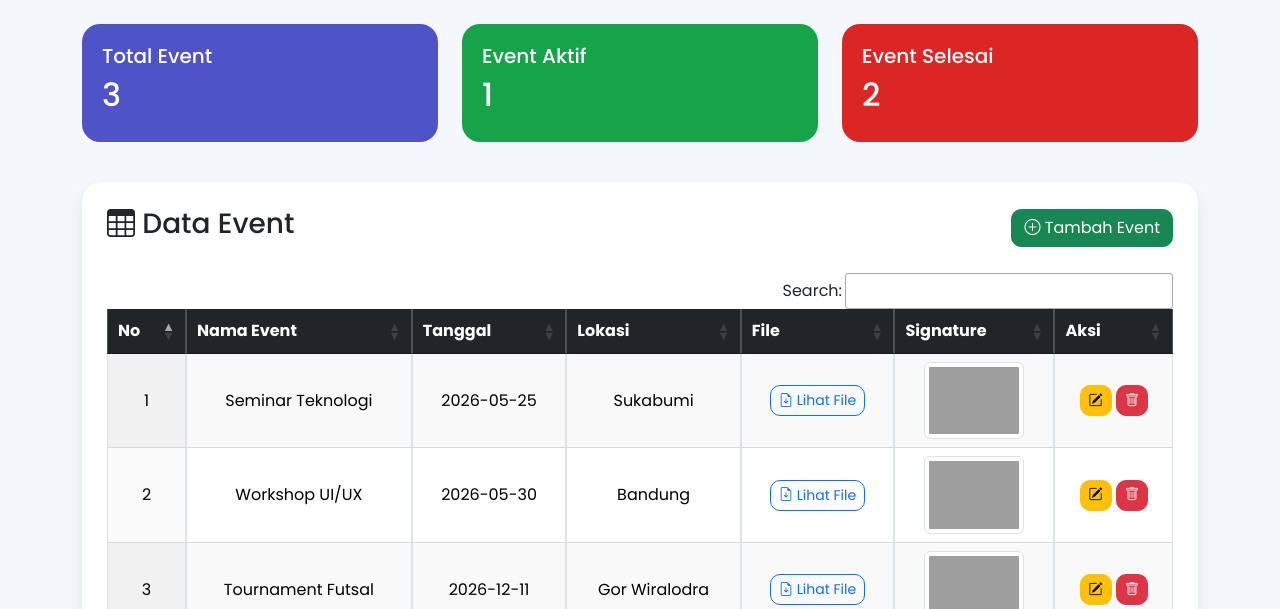
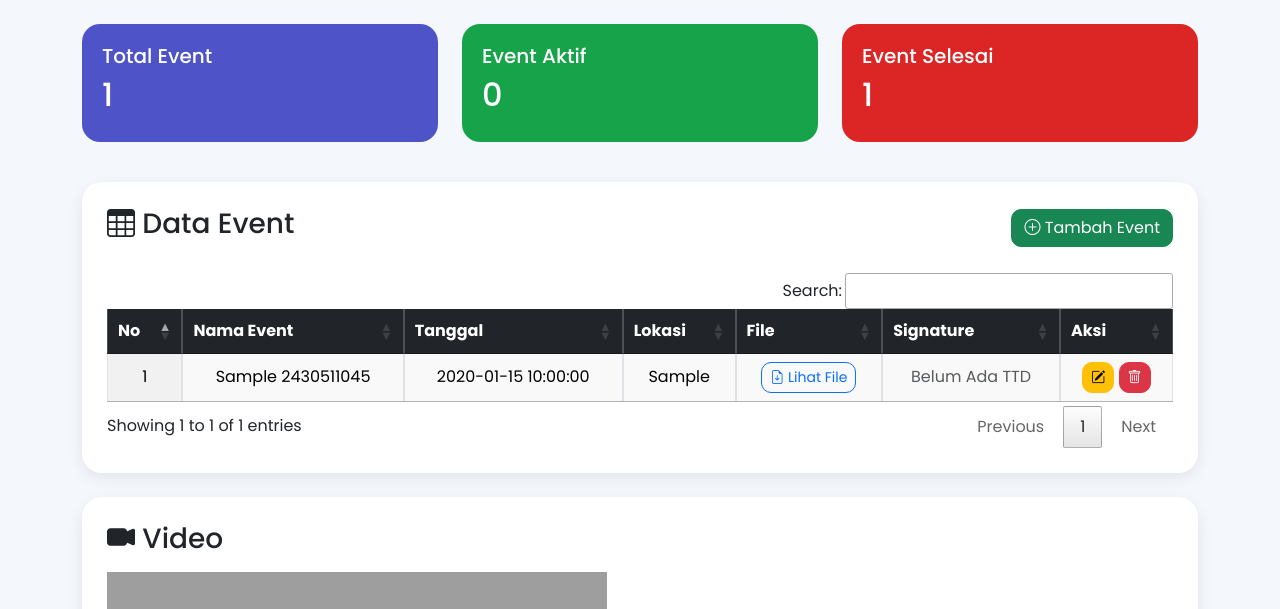
Before and after one commit to fanyananta-ui/manajemen_event, a PHP site: page /index.php in a window 1280 px wide. Shown: the part 56-665 px from the top of the page. Run offline with PHP 8.4, Linux system fonts and the light colour scheme; a user stored in the database is signed in; data comes from the database, SQL or seed files in the repository; tables that the repository leaves empty or names only in its code hold one stand-in row (values such as "Sample post"); some libraries are stand-ins or nearby versions; grey boxes are pictures that could not be loaded.

Commit message:
index.php

```diff
--- a/manajemen_event/index.php
+++ b/manajemen_event/index.php
@@ -32,7 +32,7 @@ if ($_SERVER['REQUEST_METHOD'] === 'POST' && isset($_POST['nama_event']) && !iss
         move_uploaded_file($_FILES['file_event']['tmp_name'], 'uploads/' . $namaFile);
     }
 
-    $query = "INSERT INTO event (nama_event, tanggal_event, lokasi, file_event, signature)
+    $query = "INSERT INTO event_fany_2430511045 (nama_event, tanggal_event, lokasi, file_event, signature)
               VALUES ('$nama', '$tanggal', '$lokasi', '$namaFile', '$signature_base64')";
     if (mysqli_query($conn, $query)) {
         echo 'sukses';
@@ -58,7 +58,7 @@ if (isset($_POST['action']) && $_POST['action'] == 'edit_event') {
         }
         if (move_uploaded_file($_FILES['file_event']['tmp_name'], 'uploads/' . $namaFile)) {
             // Hapus file lama secara fisik dari server agar hemat penyimpanan
-            $old_file_query = mysqli_query($conn, "SELECT file_event FROM event WHERE id = $id");
+            $old_file_query = mysqli_query($conn, "SELECT file_event_fany_2430511045 FROM event_fany_2430511045 WHERE id = $id");
             if ($old_row = mysqli_fetch_assoc($old_file_query)) {
                 $old_file = 'uploads/' . $old_row['file_event'];
                 if ($old_row['file_event'] != 'Tidak Ada File' && file_exists($old_file)) {
@@ -76,7 +76,7 @@ if (isset($_POST['action']) && $_POST['action'] == 'edit_event') {
         $signature_update_sql = ", signature='$signature_base64'";
     }
 
-    $query = "UPDATE event SET nama_event='$nama', tanggal_event='$tanggal', lokasi='$lokasi' $file_update_sql $signature_update_sql WHERE id = $id";
+    $query = "UPDATE event_fany_2430511045 SET nama_event='$nama', tanggal_event='$tanggal', lokasi='$lokasi' $file_update_sql $signature_update_sql WHERE id = $id";
     if (mysqli_query($conn, $query)) {
         echo 'sukses';
     } else {
@@ -90,7 +90,7 @@ if (isset($_POST['action']) && $_POST['action'] == 'delete_event') {
     $id = intval($_POST['id']);
 
     // Ambil info nama berkas untuk dihapus dari penyimpanan lokal sebelum row dihilangkan
-    $file_query = mysqli_query($conn, "SELECT file_event FROM event WHERE id = $id");
+    $file_query = mysqli_query($conn, "SELECT file_event_fany_2430511045 FROM event_fany_2430511045 WHERE id = $id");
     if ($row = mysqli_fetch_assoc($file_query)) {
         $file = "uploads/" . $row['file_event'];
         if ($row['file_event'] != 'Tidak Ada File' && file_exists($file)) {
@@ -98,7 +98,7 @@ if (isset($_POST['action']) && $_POST['action'] == 'delete_event') {
         }
     }
 
-    $query = "DELETE FROM event WHERE id = $id";
+    $query = "DELETE FROM event_fany_2430511045 WHERE id = $id";
     if (mysqli_query($conn, $query)) {
         echo 'sukses';
     } else {
@@ -108,13 +108,13 @@ if (isset($_POST['action']) && $_POST['action'] == 'delete_event') {
 }
 
 // QUERY UTK DATA KARTU STATISTIK DASHBOARD REALTIME
-$q_total = mysqli_query($conn, "SELECT COUNT(*) as total FROM event");
+$q_total = mysqli_query($conn, "SELECT COUNT(*) as total FROM event_fany_2430511045");
 $r_total = mysqli_fetch_assoc($q_total)['total'] ?? 0;
 
-$q_aktif = mysqli_query($conn, "SELECT COUNT(*) as aktif FROM event WHERE tanggal_event >= CURDATE()");
+$q_aktif = mysqli_query($conn, "SELECT COUNT(*) as aktif FROM event_fany_2430511045 WHERE tanggal_event >= CURDATE()");
 $r_aktif = mysqli_fetch_assoc($q_aktif)['aktif'] ?? 0;
 
-$q_selesai = mysqli_query($conn, "SELECT COUNT(*) as selesai FROM event WHERE tanggal_event < CURDATE()");
+$q_selesai = mysqli_query($conn, "SELECT COUNT(*) as selesai FROM event_fany_2430511045 WHERE tanggal_event < CURDATE()");
 $r_selesai = mysqli_fetch_assoc($q_selesai)['selesai'] ?? 0;
 
 // Cek apakah user sudah login atau belum untuk menentukan tampilan awal HTML
@@ -228,7 +228,7 @@ $sudah_login = (isset($_SESSION['is_logged_in']) && $_SESSION['is_logged_in'] ==
                 <tbody>
                 <?php
                 $no = 1;
-                $data = mysqli_query($conn, "SELECT * FROM event ORDER BY id ASC");
+                $data = mysqli_query($conn, "SELECT * FROM event_fany_2430511045 ORDER BY id ASC");
                 while($row = mysqli_fetch_assoc($data)){
                 ?>
                 <tr>
@@ -261,7 +261,9 @@ $sudah_login = (isset($_SESSION['is_logged_in']) && $_SESSION['is_logged_in'] ==
                                 data-signature="<?= $row['signature']; ?>">
                             <i class="bi bi-pencil-square"></i>
                         </button>
-                        <button class="btn btn-danger btn-sm" onclick="hapusData(this, <?= $row['id']; ?>)"><i class="bi bi-trash"></i></button>
+                       <a href="#" class="btn btn-danger btn-sm" onclick="hapusData(this, <?= $row['id']; ?>)">
+                            <i class="bi bi-trash"></i>
+                        </a>
                     </td>
                 </tr>
                 <?php } ?>
@@ -418,7 +420,7 @@ $sudah_login = (isset($_SESSION['is_logged_in']) && $_SESSION['is_logged_in'] ==
         });
     }
 
-    // CRUD: Delete
+    // CRUD: Delete - Versi Baru yang Stabil
 function hapusData(button, id){
     Swal.fire({
         title: 'Apakah anda yakin?',
@@ -430,11 +432,8 @@ $sudah_login = (isset($_SESSION['is_logged_in']) && $_SESSION['is_logged_in'] ==
         confirmButtonText: 'Ya, Hapus!'
     }).then((result) => {
         if (result.isConfirmed) {
-                $.post('', { action: 'delete_event', id: id }, function(response){
-                    if(response.trim() === 'sukses') {
-                        Swal.fire('Terhapus!', 'Data berhasil dihapus.', 'success').then(() => { location.reload(); });
-                    }
-                });
+            // Langsung arahkan ke hapus.php yang sudah kita perbaiki
+            window.location.href = "hapus.php?id=" + id;
         }
     });
 }
```
Lines whose indentation alone changed are shown as unchanged.
